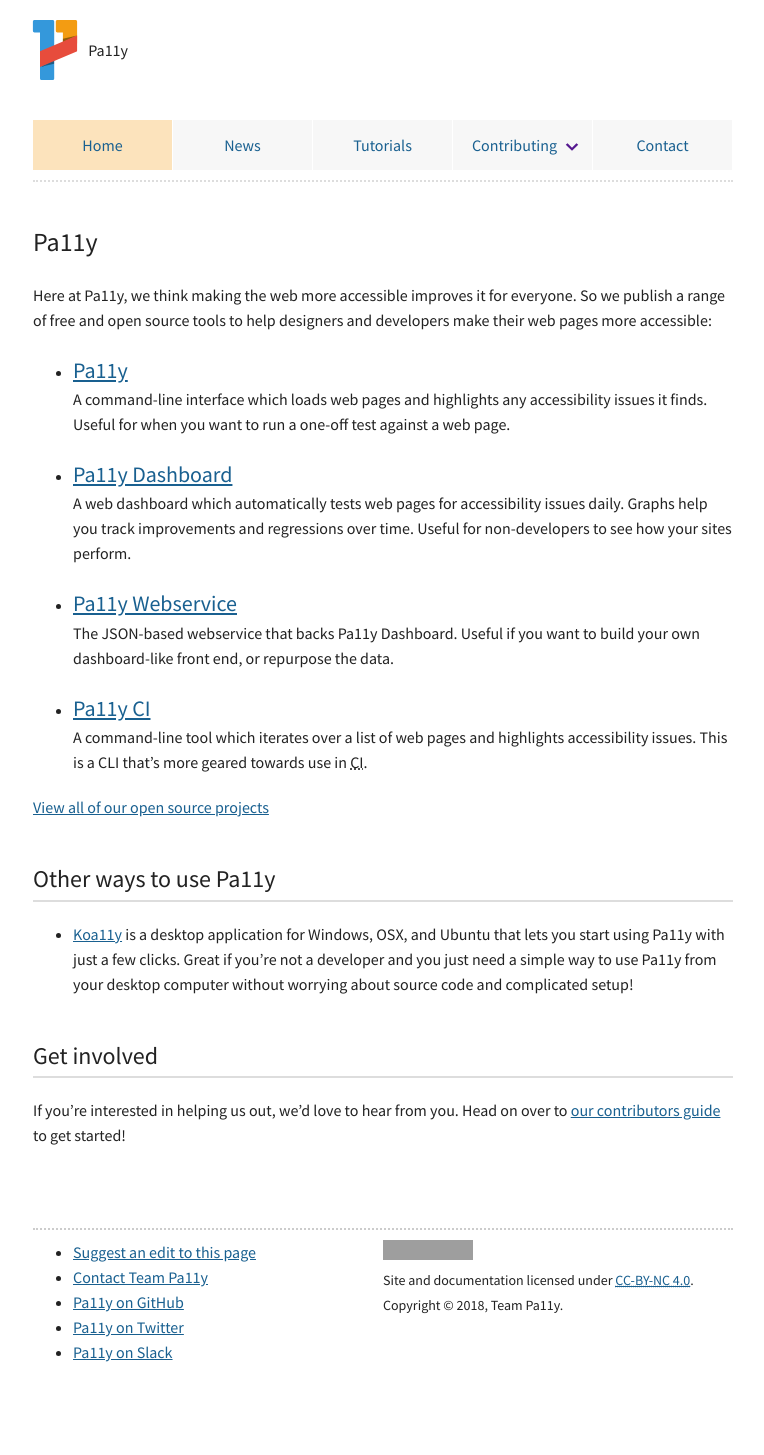
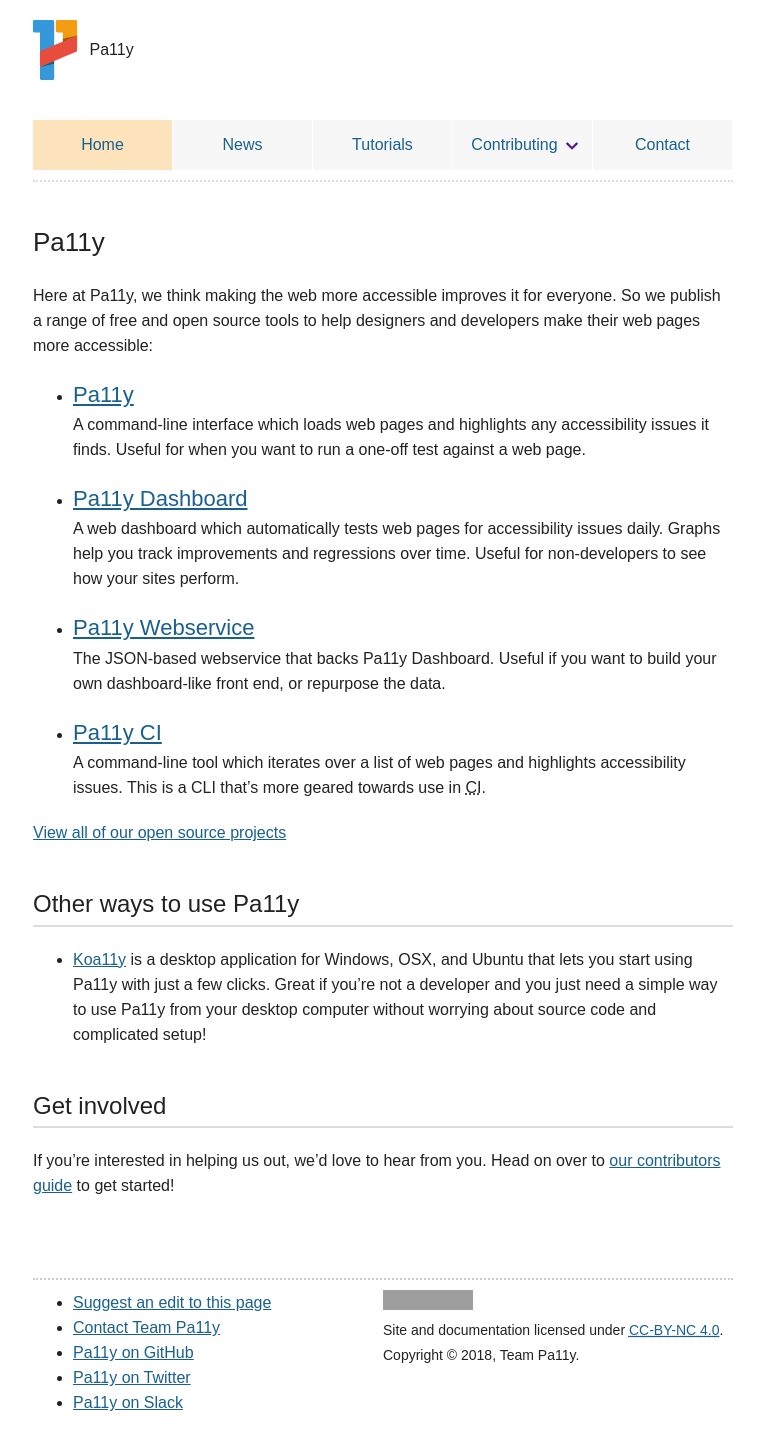
Before and after one commit to pa11y/pa11y.github.io, a Jekyll site: the page built from pages/home.md, in a window 1280 px wide. Shown: the whole page, without its empty margins (257-1021 px from the left). Built offline with Jekyll 4.4.1, drawn with Linux system fonts in a browser that asks for light colours; before the commit the page ends 1405 px from its top, so only the background shows below that; grey boxes are pictures that could not be loaded.

Commit message:
Oops, remove amended font

```diff
--- a/_layouts/page.html
+++ b/_layouts/page.html
@@ -15,7 +15,6 @@
 
 	<!-- Styles -->
 	<meta name="viewport" content="width=device-width"/>
-	<link href="https://fonts.googleapis.com/css?family=Source+Sans+Pro:400,600,700" rel="stylesheet">
 	<!--[if gt IE 8]><!--><link rel="stylesheet" href="/asset/style/site.css"/><!--<![endif]-->
 
 	<!-- Icons -->
--- a/asset/style/_header.scss
+++ b/asset/style/_header.scss
@@ -73,7 +73,7 @@
 				position: absolute;
 				width: 18px;
 				height: 18px;
-				top: 17px;
+				top: 16px;
 				right: 5px;
 				display: block;
 				background: transparent url(/asset/image/svg/arrow-down.svg) 0 0 no-repeat;
--- a/asset/style/site.scss
+++ b/asset/style/site.scss
@@ -14,7 +14,7 @@
 $font-size: 16px;
 $font-size-small: 14px;
 
-$font-family: "Source Sans Pro", Arial, Helvetica, sans-serif;
+$font-family: Arial, Helvetica, sans-serif;
 $font-family-mono: Courier, "Courier New", "Lucida Sans Typewriter", "Lucida Typewriter", monospace;
 
 $spacing: 20px;
```
